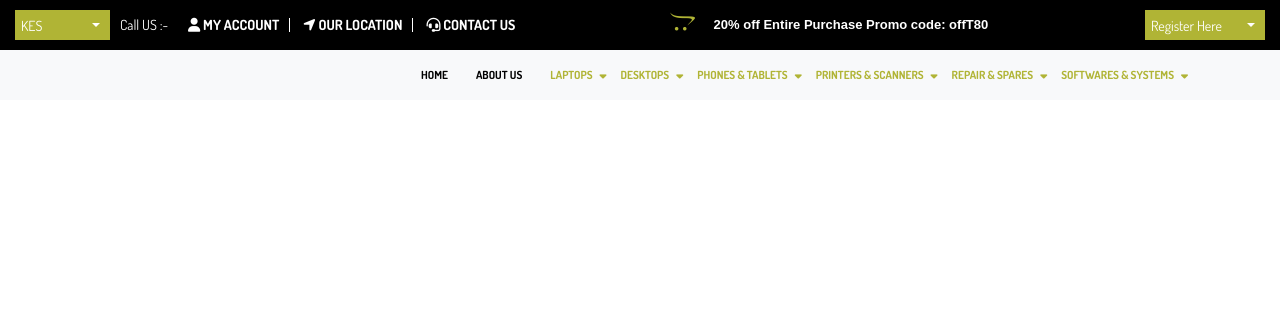
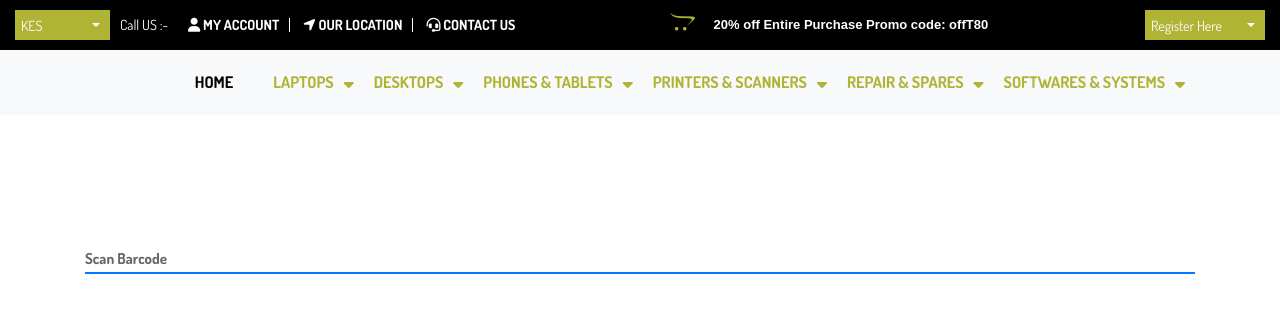
Before and after one commit to koshdevs/Tech-House-KE, a Django app: page /store/scan-mobile-items/ in a window 1280 px wide. Shown: the top 313 px of the page. Run offline with Django 5.2, Linux system fonts and the light colour scheme; data comes from the database, SQL or seed files in the repository; both versions use the stored data as it was after the commit; some libraries are stand-ins or nearby versions; some web fonts are replaced.

Commit message:
rectified styles

```diff
--- a/tech_house/ecommerce/templates/ecommerce/base.html
+++ b/tech_house/ecommerce/templates/ecommerce/base.html
@@ -213,10 +213,10 @@
                 <!-- End Header Navigation -->
 
                 <!-- Collect the nav links, forms, and other content for toggling -->
-                <div class="collapse navbar-collapse" id="navbar-menu" style="zoom:70%; color:blue;" hx-boost="true">
+                <div class="collapse navbar-collapse" id="navbar-menu" style="zoom:100%; color:blue;" hx-boost="true">
                     <ul class="nav navbar-nav ml-auto" data-in="fadeInDown" data-out="fadeOutUp">
                         <li class="nav-item"><a class="nav-link" href="{% url 'eco-shop' %}">Home</a></li>
-                        <li class="nav-item"><a class="nav-link" href="about.html">About Us</a></li>
+
 
                         {% if user.is_staff or user.is_superuser %}
                         <li class="dropdown active">
--- a/tech_house/ecommerce/templates/ecommerce/shop-cart.html
+++ b/tech_house/ecommerce/templates/ecommerce/shop-cart.html
@@ -57,7 +57,7 @@
                                     <div class="input-group">
                                         <a class="btn btn-danger" hx-get="{% url 'eco-shop-minus-to-cart' item.product_id %}" hx-target="#cartResp">-</a>
                                         &nbsp &nbsp &nbsp
-                                        <input class="form-control" style="width:30px; font-size:12px; border-width:1px;" value="{{item_no}}" type="text" id="item_qty" >
+                                        <input class="form-control" style="width:30px; font-size:12px; border-width:0px;" value="{{item_no}}" type="text" id="item_qty" >
                                         &nbsp &nbsp &nbsp
                                         <a class="btn btn-success" hx-get="{% url 'eco-shop-plus-to-cart' item.product_id %}" hx-target="#cartResp">+</a>
                                     </div>
--- a/tech_house/manager/templates/manager/scan-mobile-items.html
+++ b/tech_house/manager/templates/manager/scan-mobile-items.html
@@ -20,7 +20,9 @@
 <div class="cart-box-main">
     <div class="container">
 
-        <div id="Scanner" style="width:100%">
+        <strong>Scan Barcode</strong>
+
+        <div class="border border-primary" id="Scanner" style="width:100%;">
 
 
         </div>
@@ -51,7 +53,18 @@
             }
         },
         decoder: {
-            readers: ['code_128_reader']
+            readers: [
+                        'code_128_reader',
+                        "ean_reader",
+                        "ean_8_reader",
+                        "code_39_reader",
+                        "code_39_vin_reader",
+                        "codabar_reader",
+                        "upc_reader",
+                        "upc_e_reader",
+                        "i2of5_reader"
+
+                ]
         },
     }
 
```
Also changed, not shown: tech_house/db.sqlite3.
